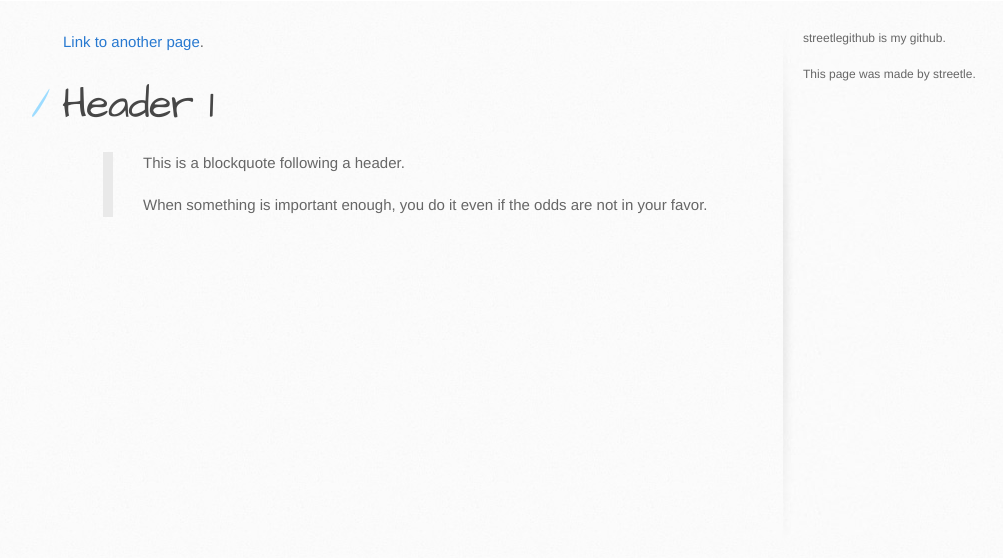
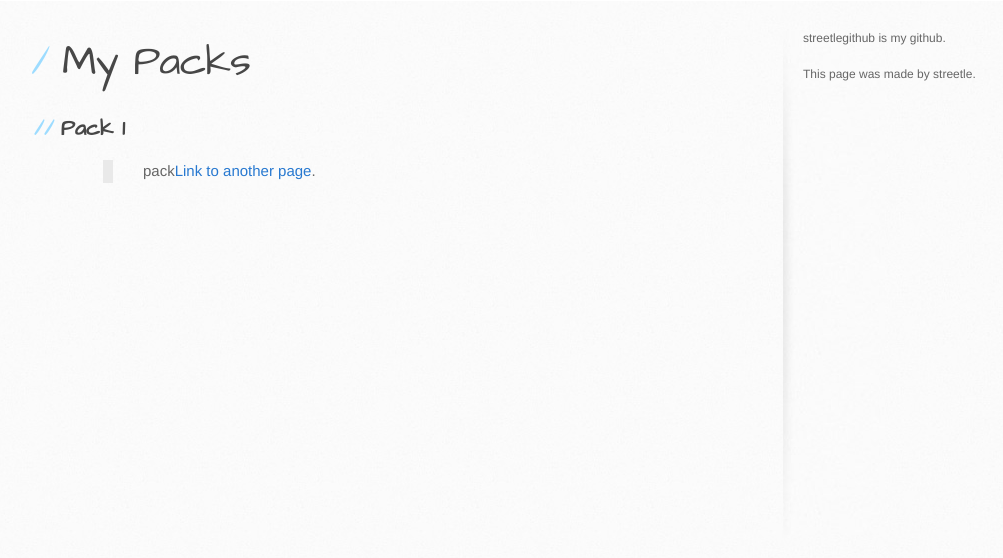
Before and after one commit to streetlegithub/streetle.xyz-old, a Jekyll site: the page built from index.md, in a window 1280 px wide. Shown: the part 345-903 px from the top of the page, without its empty margins (107-1110 px from the left). Built offline with Jekyll 4.4.1, drawn with Linux system fonts in a browser that asks for light colours; our own code applies the rules of GitHub Pages for plain Markdown files.

Commit message:
Update index.md

```diff
--- a/index.md
+++ b/index.md
@@ -1,10 +1,4 @@
----
-layout: default
----
-[Link to another page](./another-page.html).
+# My Packs
 
-# Header 1
-
-> This is a blockquote following a header.
->
-> When something is important enough, you do it even if the odds are not in your favor.
+## Pack 1
+> pack[Link to another page](./another-page.html).
```
